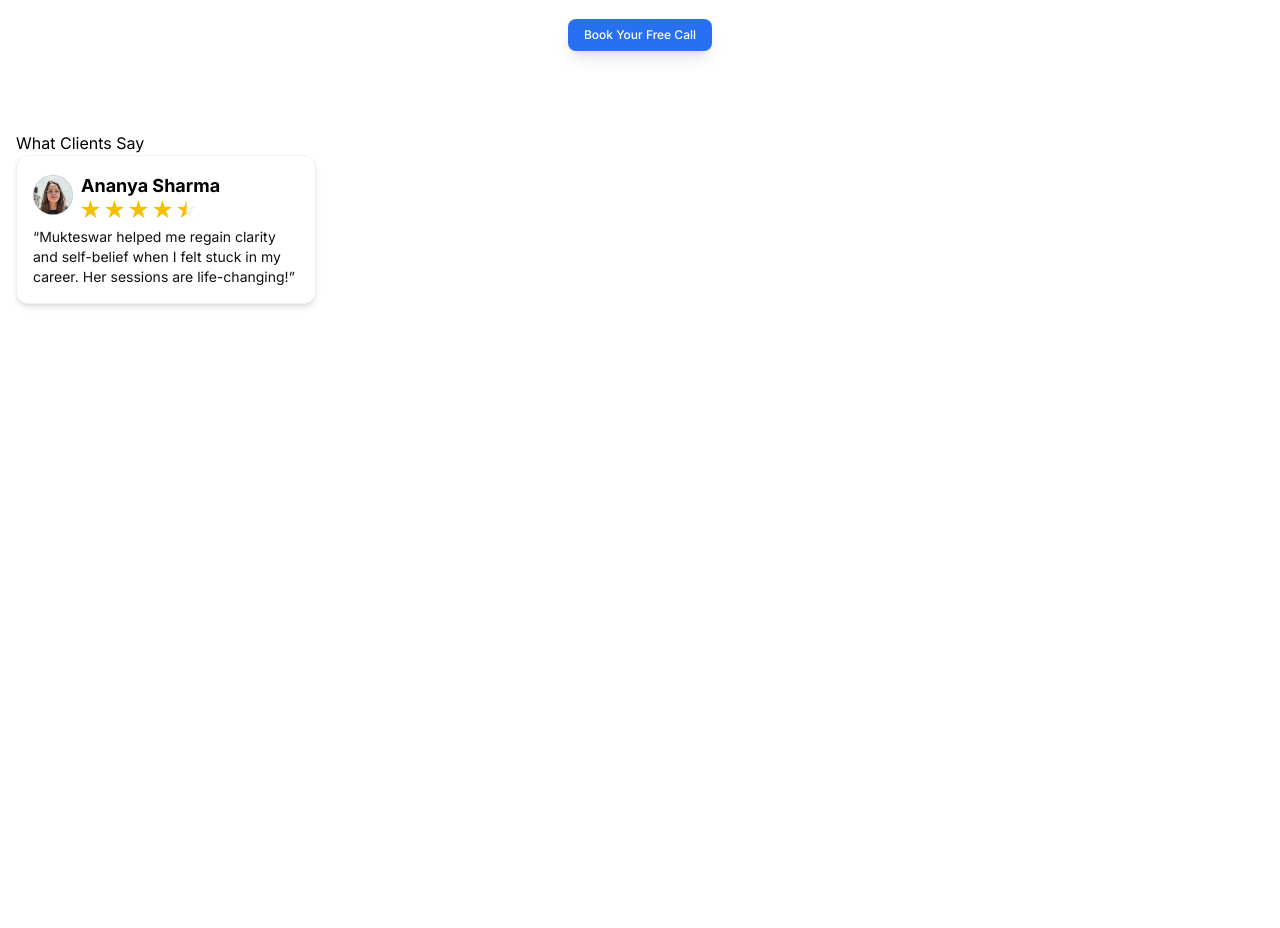
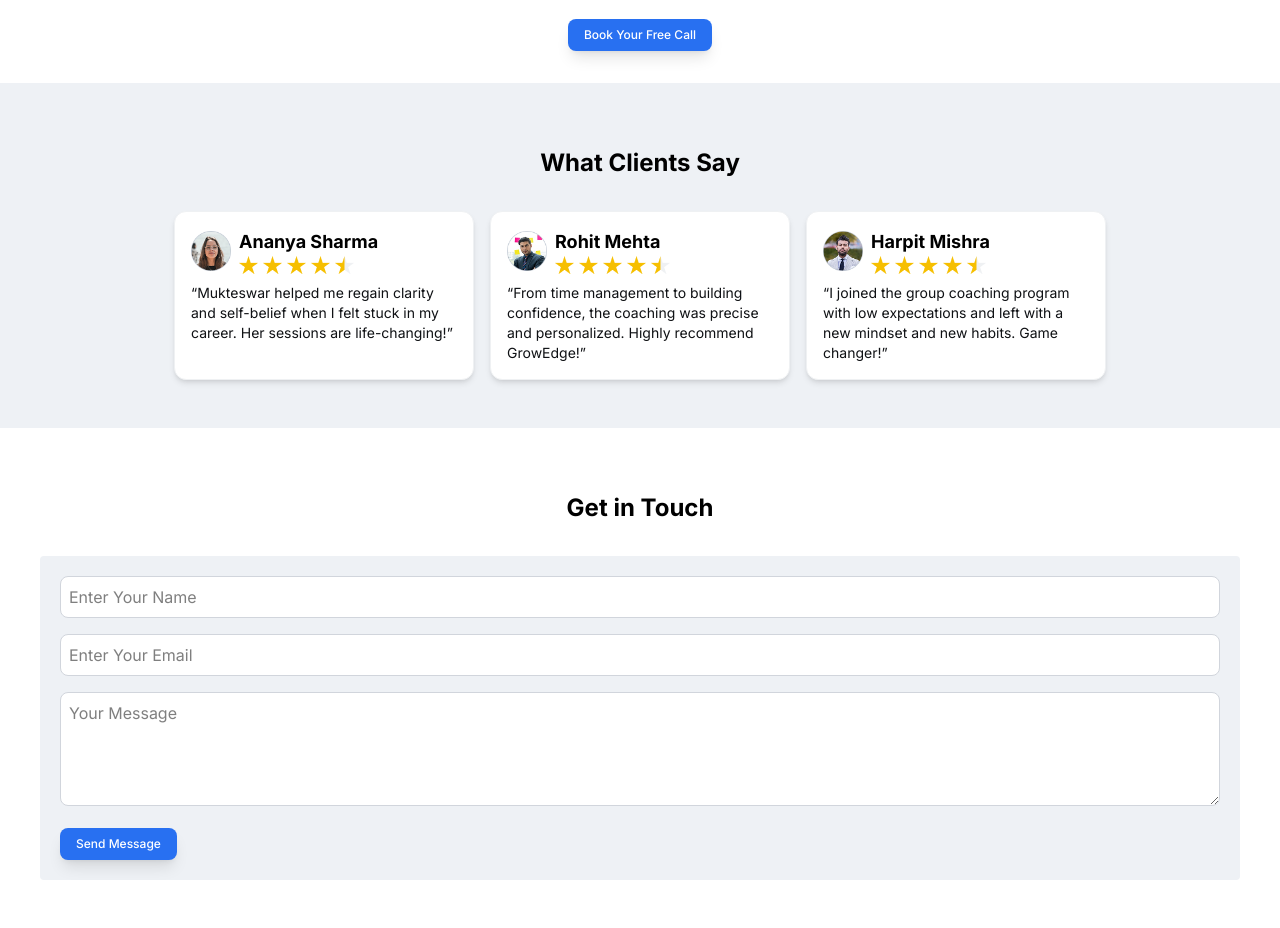
Before and after one commit to mukteswar-git/Personal, a website built with Vite: page project/grow-edge/index.html in a window 1280 px wide. Shown: the part 2040-2968 px from the top of the page. Before the commit the page ends 2392 px from the top, so only its background shows below. Built offline with nearby package versions, Linux system fonts and the light colour scheme.

Commit message:
contact section

```diff
--- a/project/grow-edge/index.html
+++ b/project/grow-edge/index.html
@@ -159,17 +159,18 @@
   </section>
 
   <!-- Testimonial -->
-  <section class="container mx-auto px-4 py-12">
+  <section class="container mx-auto px-4 py-12 bg-surface-secondary">
     <!-- Contents -->
-    <div>
-      <h1>What Clients Say</h1>
+    <div class="flex flex-col items-center gap-4">
+      <h1 class="text-2xl font-bold text-heading py-4">What Clients Say</h1>
       <!-- Cards -->
-      <div class="flex flex-col w-[300px] p-4 gap-2 bg-white border border-border-primary shadow-md rounded-xl">
-        <div class="flex items-center gap-2">
+      <div class="flex flex-wrap justify-center gap-4">
+        <div class="testimonial">
+          <div class="testimonial-header">
             <img src="/src/assets/images/client1.png" alt="" class="w-10 h-10">
             <div>
-            <h3 class="text-lg font-bold text-heading">Ananya Sharma</h3>
-            <ul class="flex gap-1">
+              <h3>Ananya Sharma</h3>
+              <ul>
                 <li><img src="/src/assets/images/full-star.png" alt=""></li>
                 <li><img src="/src/assets/images/full-star.png" alt=""></li>
                 <li><img src="/src/assets/images/full-star.png" alt=""></li>
@@ -178,7 +179,86 @@
               </ul>
             </div>
           </div>
-        <p class="text-sm text-body">“Mukteswar helped me regain clarity and self-belief when I felt stuck in my career. Her sessions are life-changing!”</p>
+          <p>“Mukteswar helped me regain clarity and self-belief when I felt stuck in my career. Her sessions are life-changing!”</p>
+        </div>
+
+        <div class="testimonial">
+          <div class="testimonial-header">
+            <img src="/src/assets/images/client2.png" alt="" class="w-10 h-10">
+            <div>
+              <h3>Rohit Mehta</h3>
+              <ul>
+                <li><img src="/src/assets/images/full-star.png" alt=""></li>
+                <li><img src="/src/assets/images/full-star.png" alt=""></li>
+                <li><img src="/src/assets/images/full-star.png" alt=""></li>
+                <li><img src="/src/assets/images/full-star.png" alt=""></li>
+                <li><img src="/src/assets/images/half-star.png" alt=""></li>
+              </ul>
+            </div>
+          </div>
+          <p>“From time management to building confidence, the coaching was precise and personalized. Highly recommend GrowEdge!”</p>
+        </div>
+
+        <div class="testimonial">
+          <div class="testimonial-header">
+            <img src="/src/assets/images/client3.png" alt="" class="w-10 h-10">
+            <div>
+              <h3>Harpit Mishra</h3>
+              <ul>
+                <li><img src="/src/assets/images/full-star.png" alt=""></li>
+                <li><img src="/src/assets/images/full-star.png" alt=""></li>
+                <li><img src="/src/assets/images/full-star.png" alt=""></li>
+                <li><img src="/src/assets/images/full-star.png" alt=""></li>
+                <li><img src="/src/assets/images/half-star.png" alt=""></li>
+              </ul>
+            </div>
+          </div>
+          <p>“I joined the group coaching program with low expectations and left with a new mindset and new habits. Game changer!”</p>
+        </div>
+      </div>
+    </div>
+  </section>
+
+  <!-- Contact -->
+  <section class="contact container mx-auto px-10 py-12">
+    <div class="flex flex-col items-center gap-4">
+      <h1 class="text-2xl font-bold text-heading py-4">Get in Touch</h1>
+      <div class="w-full">
+        <form class="bg-surface-secondary rounded p-5">
+          <div class="pb-4">
+            <input
+              type="text"
+              id="name"
+              name="name"
+              placeholder="Enter Your Name"
+              class="w-full border border-gray-300 rounded-lg p-2 bg-white focus:outline-none focus:ring-2 focus:ring-blue-500"
+            >
+          </div>
+
+          <div class="pb-4">
+            <input
+              type="email"
+              id="email"
+              name="email"
+              placeholder="Enter Your Email"
+              class="w-full border border-gray-300 rounded-lg p-2 bg-white focus:outline-none focus:ring-2 focus:ring-blue-500"
+            >
+          </div>
+
+          <div class="pb-4">
+            <textarea
+              id="message"
+              name="message"
+              rows="4"
+              placeholder="Your Message"
+              class="w-full border border-gray-300 rounded-lg p-2 bg-white focus:outline-none focus:ring-2 focus:ring-blue-500"
+            ></textarea>
+          </div>
+
+          <button type="submit" class="btn">
+            Send Message
+          </button>
+        </form>
       </div>
     </div>
   </section>
--- a/project/grow-edge/src/style.css
+++ b/project/grow-edge/src/style.css
@@ -62,4 +62,25 @@
   .work p {
     @apply text-sm  text-body;
   }
+
+  /* Testimonial */
+  .testimonial {
+    @apply flex flex-col w-[300px] p-4 gap-2 bg-white border border-border-primary shadow-md rounded-xl;
+  }
+
+  .testimonial-header {
+    @apply flex items-center gap-2;
+  }
+
+  .testimonial h3 {
+    @apply text-lg font-bold text-heading;
+  }
+
+  .testimonial ul {
+    @apply flex gap-1;
+  }
+
+  .testimonial p {
+    @apply text-sm text-body;
+  }
 }
```
Lines whose indentation alone changed are shown as unchanged.
